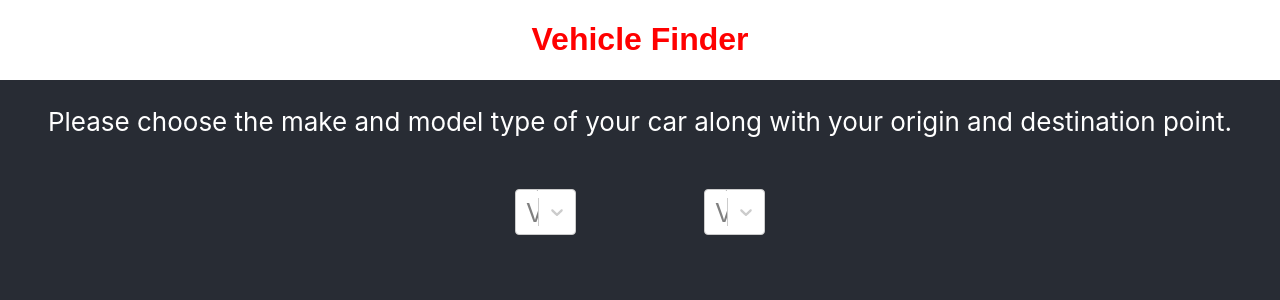
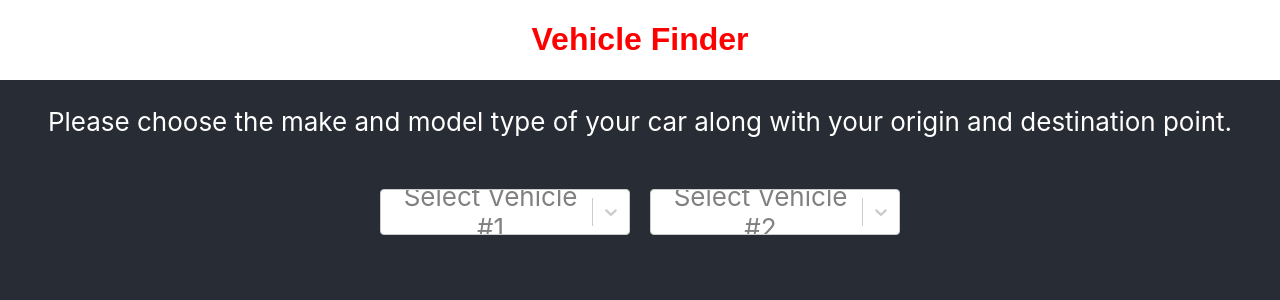
Before and after one commit to hiteshboinpally/hophacks, a React (Create React App) app in the folder e-val/: page / in a window 1280 px wide. Shown: the top 300 px of the page. Built offline with nearby package versions, Linux system fonts and the light colour scheme; a web font is replaced by a local one.

Commit message:
fixed dropdown layout

```diff
--- a/e-val/package.json
+++ b/e-val/package.json
@@ -8,7 +8,8 @@
     "@testing-library/user-event": "^7.1.2",
     "react": "^16.13.1",
     "react-dom": "^16.13.1",
-    "react-scripts": "3.4.3"
+    "react-scripts": "3.4.3",
+    "react-select": "^3.1.0"
   },
   "scripts": {
     "start": "react-scripts start",
--- a/e-val/src/App.css
+++ b/e-val/src/App.css
@@ -40,14 +40,11 @@ h1{
   justify-content: space-between;
 }
 
-#vehicle1{
-  length: 500px;
+#vehicle1, #vehicle2 {
+  width: 250px;
+  margin-left: 10px;
+  margin-right: 10px;
 }
-
-#vehicle2{
-  length: 500px;
-}
-
 
 @keyframes App-logo-spin {
   from {
--- a/e-val/src/CarInformation.js
+++ b/e-val/src/CarInformation.js
@@ -9,9 +9,9 @@ class CarInformation extends Component {
         return (
             <div
                 className = "vehicle-drop"
-                style = {{
-                    width: 250,
-                }}
+                // style = {{
+                //     width: 250,
+                // }}
             >
                 <p align = "center">
                     <Select
```
Also changed, not shown: 1 other file (tests, documents, lock files or other folders).
